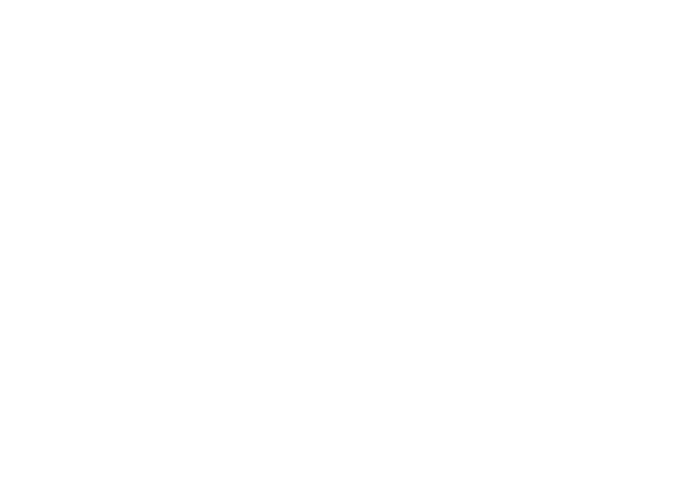
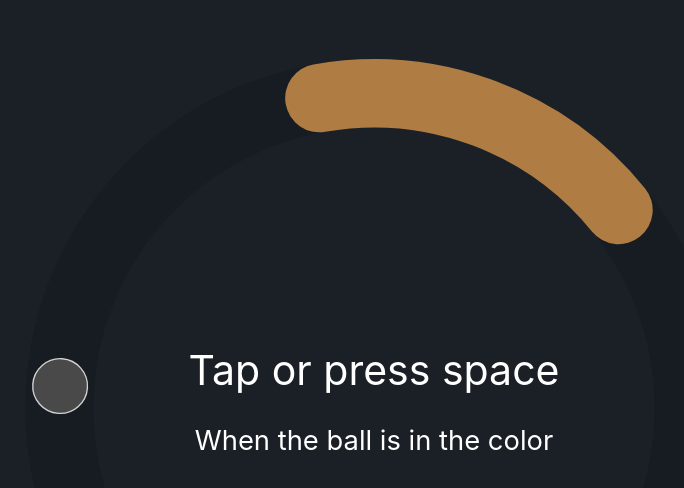
Before and after one commit to ubg42/Orbytex, a plain HTML site: page index.html in a window 1280 px wide. Shown: the whole page, without its empty margins (274-958 px from the left). Drawn offline with Linux system fonts and the light colour scheme; the site is published under a folder, as on GitHub Pages, so addresses that start at the root find nothing.

Commit message:
Update index.html

```diff
--- a/index.html
+++ b/index.html
@@ -12,8 +12,8 @@
         window.parent.postMessage({type:'game_gtag',data:{type,data:{game:'orbytex',...data}}}, "https://neonwarp.com/")
       }
     </script>
-    <script type="module" crossorigin src="/assets/index-CwrFIIjp.js"></script>
-    <link rel="stylesheet" crossorigin href="/assets/index-fBikl1ho.css">
+    <script type="module" crossorigin src="./assets/index-CwrFIIjp.js"></script>
+    <link rel="stylesheet" crossorigin href="./assets/index-fBikl1ho.css">
   </head>
   <body>
     <div id="root"></div>
```
